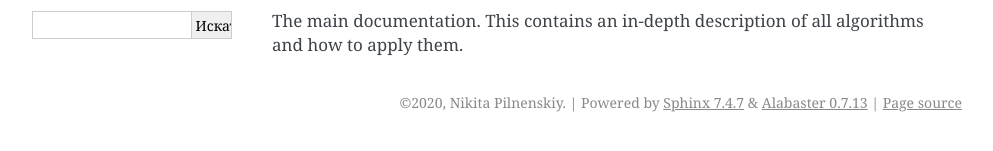
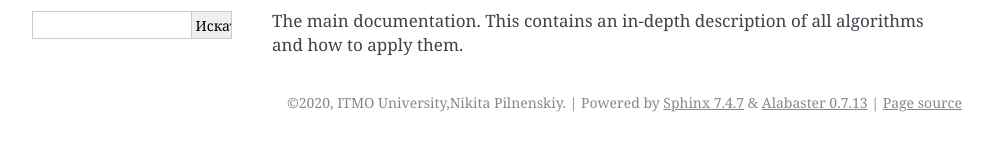
Before and after one commit to ctlab/ITMO_FS, a Sphinx documentation site: the page built from docs/index.rst, in a window 1280 px wide. Shown: the part 279-430 px from the top of the page, without its empty margins (148-1141 px from the left). Built offline with Sphinx 7.4.7, drawn with Linux system fonts in a browser that asks for light colours.

Commit message:
License change to ITMO

```diff
--- a/docs/conf.py
+++ b/docs/conf.py
@@ -18,7 +18,7 @@ sys.path.insert(0, os.path.abspath('.'))
 # -- Project information -----------------------------------------------------
 
 project = 'ITMO_FS'
-copyright = '2020, Nikita Pilnenskiy'
+copyright = '2020, ITMO University,Nikita Pilnenskiy'
 author = 'Nikita Pilnenskiy'
 
 # The full version, including alpha/beta/rc tags
```
Also changed, not shown: 1 other file.
